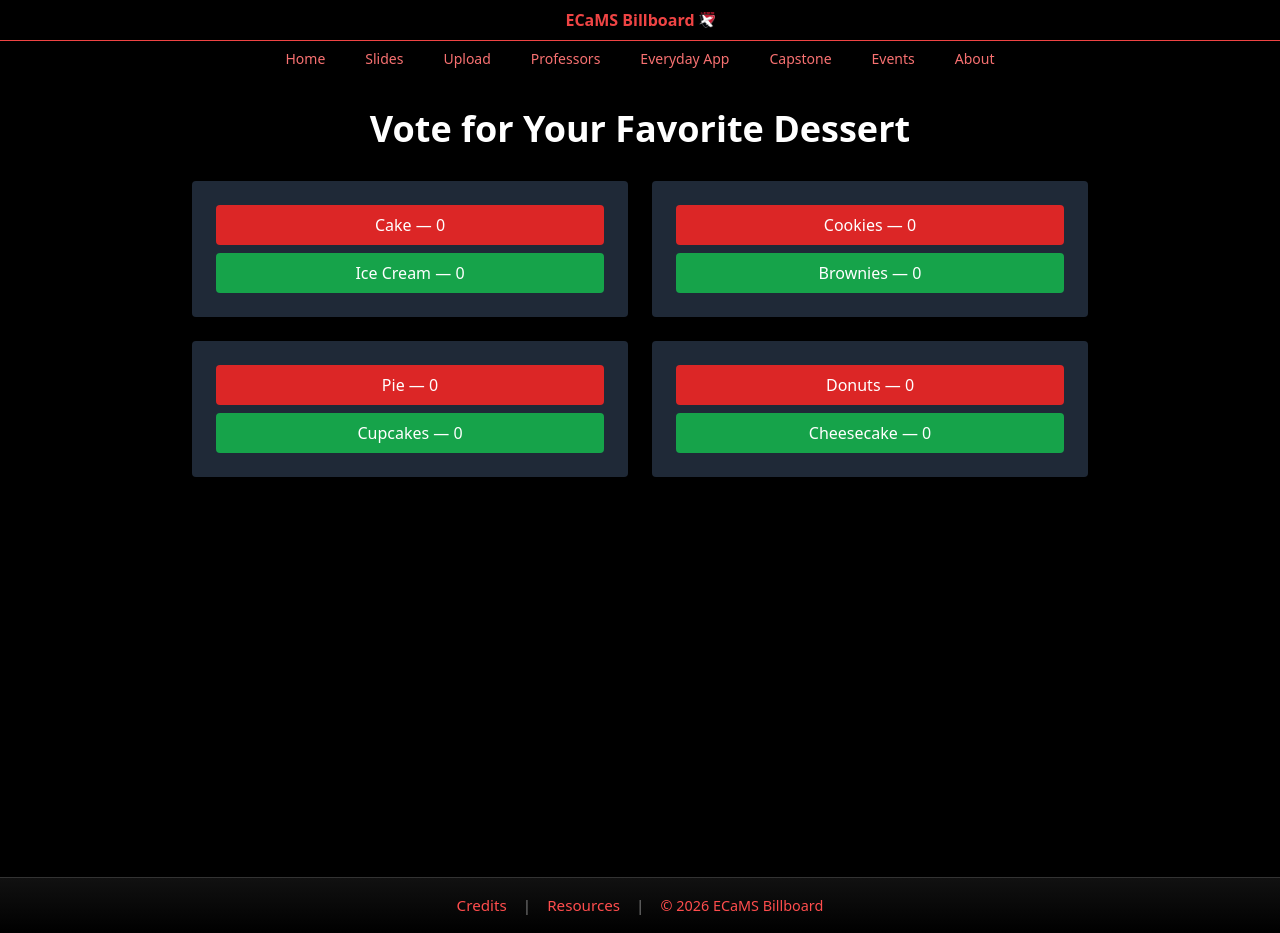
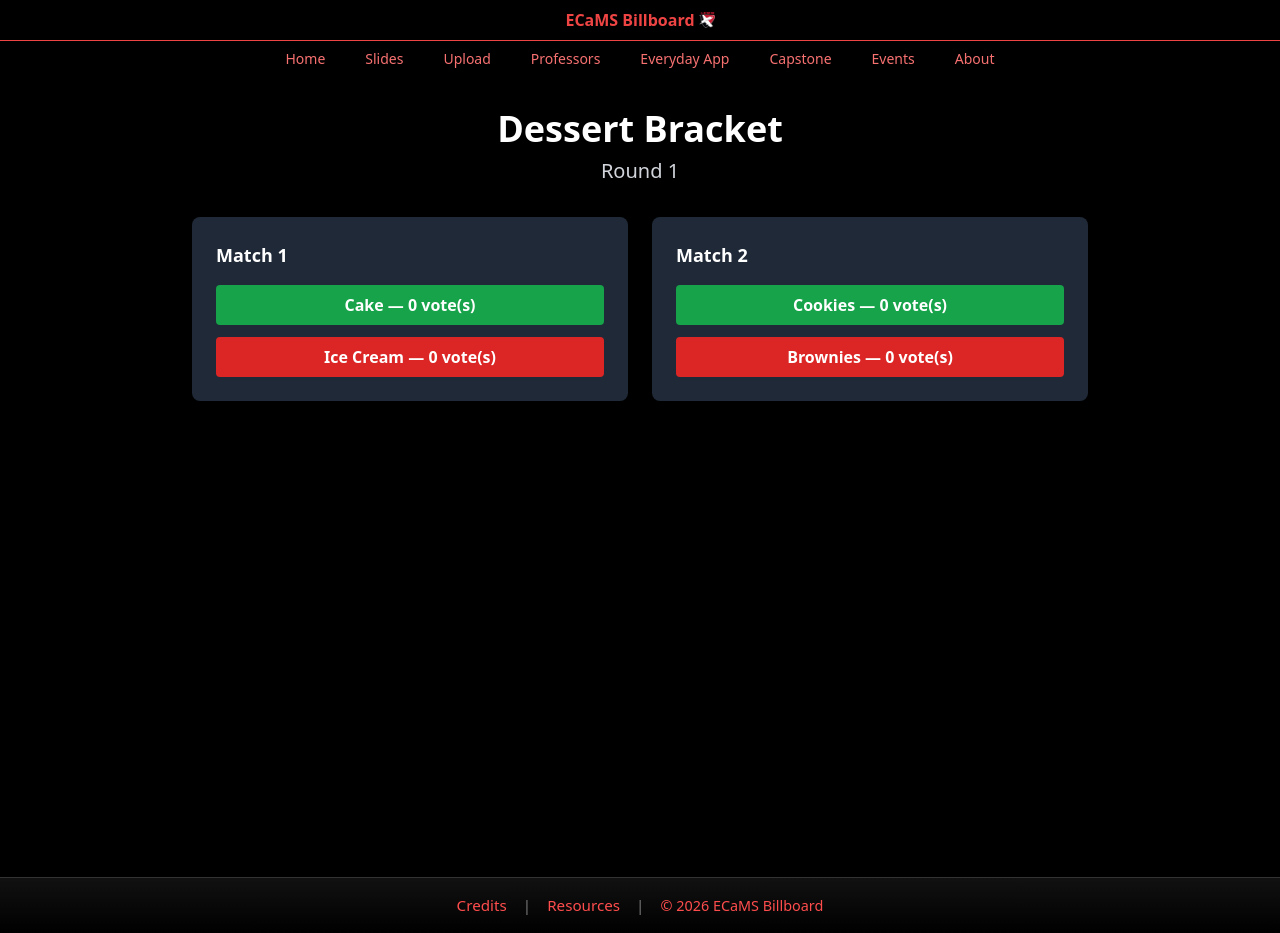
Before and after one commit to ECaMS-Billboard/ecams-billboard, a React (Create React App) app: page /Bracket in a window 1280 px wide. Built offline with nearby package versions, Linux system fonts and the light colour scheme.

Commit message:
Added Bracket Styles

```diff
--- a/src/pages/Bracket.js
+++ b/src/pages/Bracket.js
@@ -1,47 +1,80 @@
 import { useState } from 'react';
 
 const Bracket = () => {
-  const matchups = [
-    ['Cake', 'Ice Cream'],
-    ['Cookies', 'Brownies'],
-    ['Pie', 'Cupcakes'],
-    ['Donuts', 'Cheesecake'],
-  ];
+  const items = ['Cake', 'Ice Cream', 'Cookies', 'Brownies'];
 
-  const [votes, setVotes] = useState(
-    matchups.map(() => ({ a: 0, b: 0 }))
-  );
+  // Create first round matchups
+  const initialMatchups = [];
+  for (let i = 0; i < items.length; i += 2) {
+    initialMatchups.push({
+      pair: [items[i], items[i + 1]],
+      votes: {
+        [items[i]]: 0,
+        [items[i + 1]]: 0,
+      },
+    });
+  }
 
-  const vote = (index, side) => {
-    const newVotes = [...votes];
-    newVotes[index][side] += 1;
-    setVotes(newVotes);
+  const [round, setRound] = useState(1);
+  const [matchups, setMatchups] = useState(initialMatchups);
+
+  const vote = (matchIndex, choice) => {
+    const updated = [...matchups];
+    updated[matchIndex].votes[choice] += 1;
+    setMatchups(updated);
   };
 
   return (
     <div className="min-h-screen bg-black text-white p-8">
-      <h1 className="text-4xl font-bold text-center mb-8">
-        Vote for Your Favorite Dessert
+      <h1 className="text-4xl font-bold text-center mb-2">
+        Dessert Bracket
       </h1>
 
+      {/* ROUND LABEL */}
+      <h2 className="text-xl text-center text-gray-300 mb-8">
+        Round {round}
+      </h2>
+
       <div className="grid grid-cols-1 sm:grid-cols-2 gap-6 max-w-4xl mx-auto">
-        {matchups.map(([a, b], index) => (
-          <div key={index} className="bg-gray-800 p-6 rounded">
+        {matchups.map((match, index) => {
+          const [a, b] = match.pair;
+          const aVotes = match.votes[a];
+          const bVotes = match.votes[b];
+
+          const aLeading = aVotes >= bVotes;
+          const bLeading = bVotes > aVotes;
+
+          return (
+            <div
+              key={index}
+              className="bg-gray-800 p-6 rounded-lg shadow"
+            >
+              <h3 className="text-lg font-semibold mb-4">
+                Match {index + 1}
+              </h3>
+
+              <div className="flex flex-col gap-3">
                 <button
-              className="w-full bg-red-600 py-2 mb-2 rounded"
-              onClick={() => vote(index, 'a')}
+                  onClick={() => vote(index, a)}
+                  className={`py-2 px-4 rounded font-semibold transition
+                    ${aLeading ? 'bg-green-600' : 'bg-red-600'}
+                    hover:brightness-110`}
                 >
-              {a} — {votes[index].a}
+                  {a} — {aVotes} vote(s)
                 </button>
 
                 <button
-              className="w-full bg-green-600 py-2 rounded"
-              onClick={() => vote(index, 'b')}
+                  onClick={() => vote(index, b)}
+                  className={`py-2 px-4 rounded font-semibold transition
+                    ${bLeading ? 'bg-green-600' : 'bg-red-600'}
+                    hover:brightness-110`}
                 >
-              {b} — {votes[index].b}
+                  {b} — {bVotes} vote(s)
                 </button>
               </div>
-        ))}
+            </div>
+          );
+        })}
       </div>
     </div>
   );
```
Lines whose indentation alone changed are shown as unchanged.
